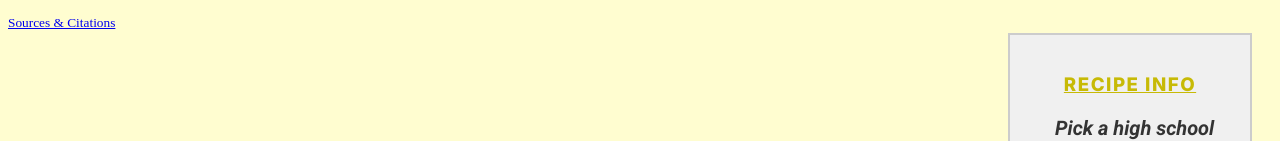
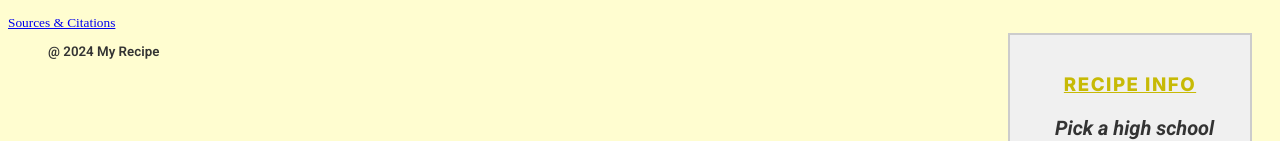
Before and after one commit to IACS-26-27/web-design-1-recipe-assignment-adamtiacs, a website: page index.html in a window 1280 px wide. Shown: the part 903-1044 px from the top of the page. Drawn offline with Linux system fonts and the light colour scheme.

Commit message:
added footer extra info

```diff
--- a/index.html
+++ b/index.html
@@ -56,6 +56,7 @@
     <footer>
       <small>
         <a href="citations.html">Sources &amp; Citations</a>
+        <p>@ 2024 My Recipe</p>
       </small>
     </footer>
   </body>
```
